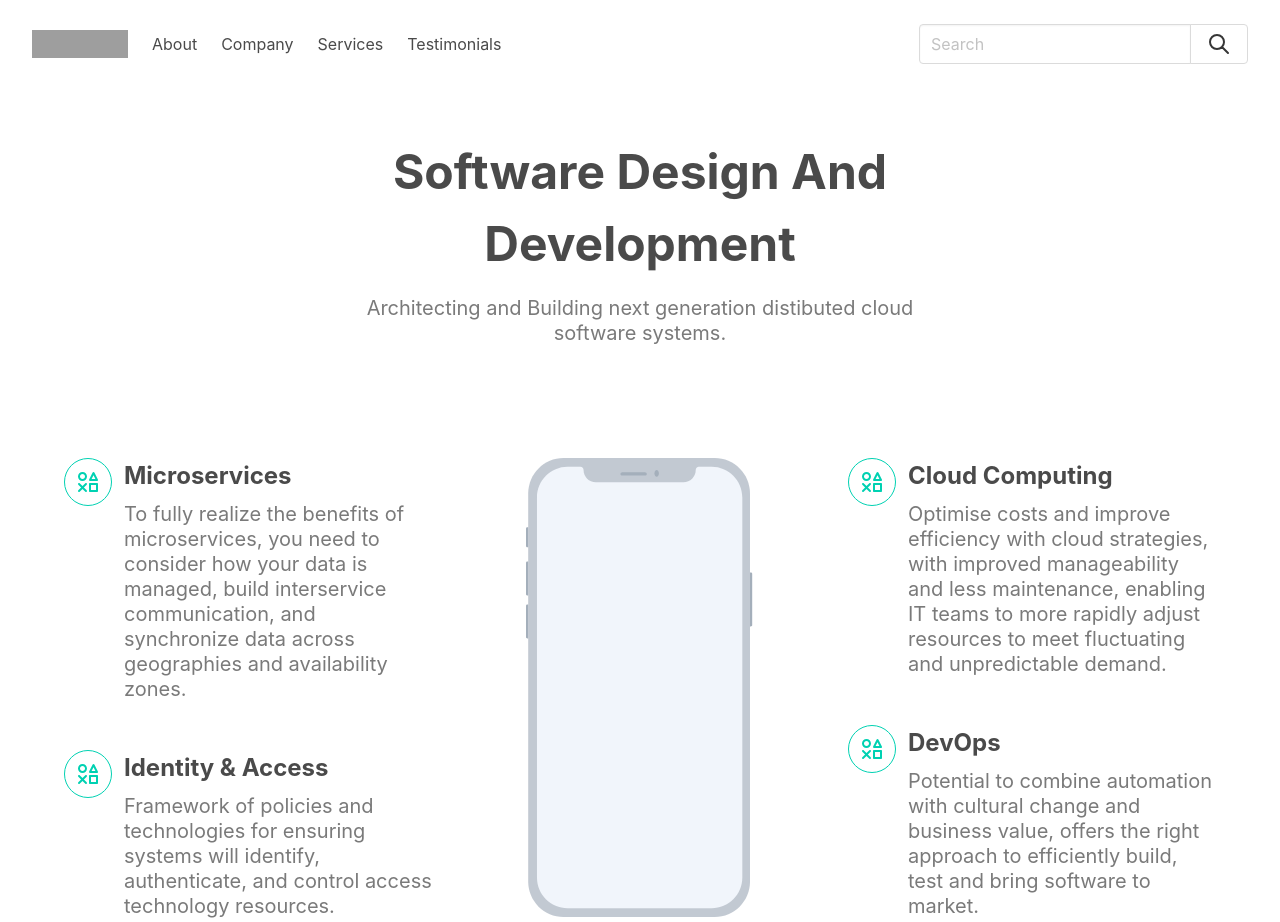
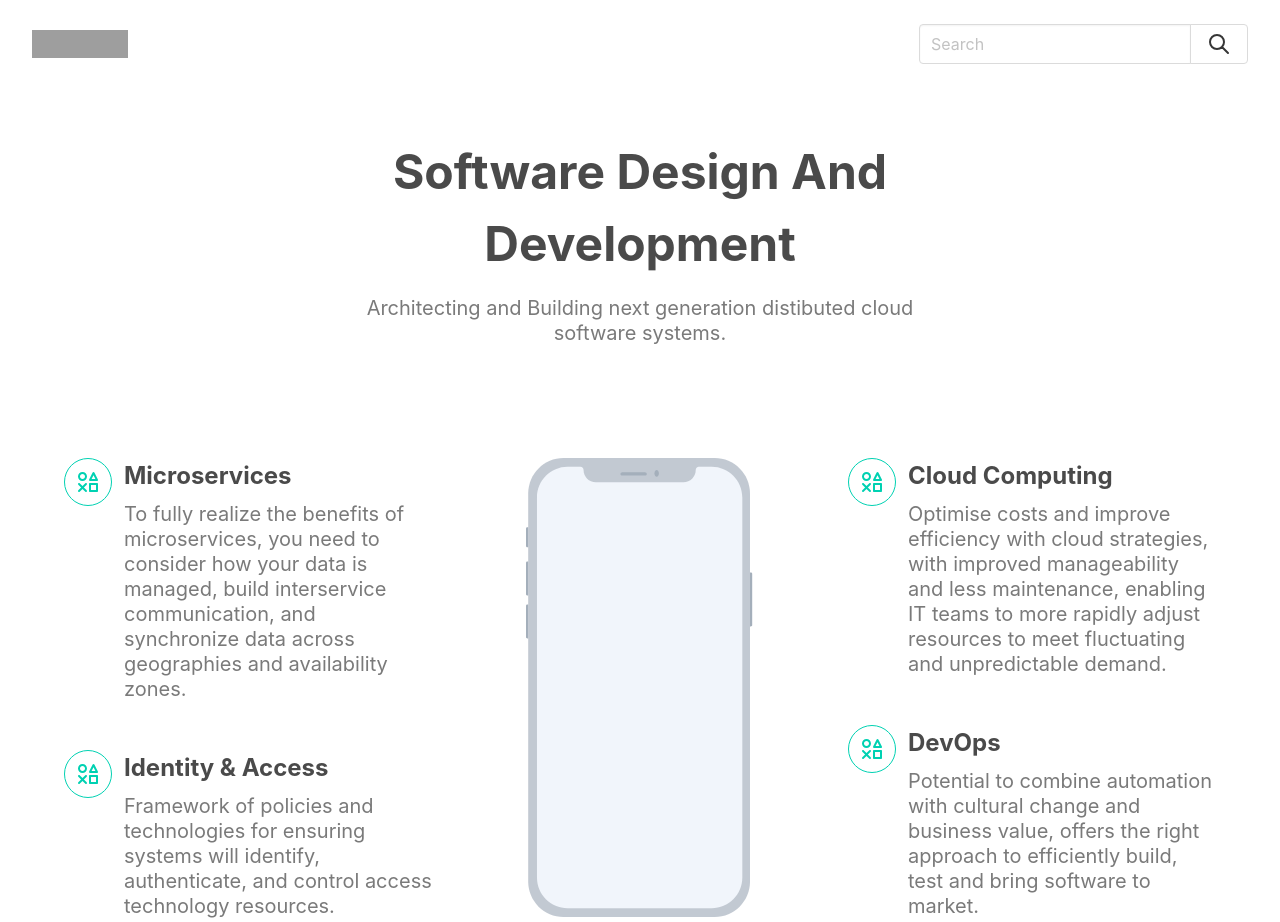
Before and after one commit to rubot99/site.nissisoft, an Eleventy site: page src/index.njk in a window 1280 px wide. Shown: the top 922 px of the page. Built offline with nearby package versions, Linux system fonts and the light colour scheme; Eleventy itself is replaced by a stand-in of ours; files that its build step writes are made by us from their sources; grey boxes are pictures that could not be loaded.

Commit message:
added page

```diff
--- a/src/_includes/layouts/base.njk
+++ b/src/_includes/layouts/base.njk
@@ -27,9 +27,11 @@
           </a>
         </div>
         <div class="navbar-menu">
-          <div class="navbar-start"><a class="navbar-item" href="#">About</a><a class="navbar-item"
-              href="#">Company</a><a class="navbar-item" href="#">Services</a><a class="navbar-item"
-              href="#">Testimonials</a></div>
+          <div class="navbar-start">
+            <!-- <a class="navbar-item" href="#">About</a>
+            <a class="navbar-item" href="#">Company</a><a class="navbar-item" href="#">Services</a>
+            <a class="navbar-item" href="#">Testimonials</a> -->
+        </div>
           <div class="navbar-item">
             <div class="field has-addons">
               <div class="control">
@@ -55,7 +57,7 @@
     <footer class="section">
       <div class="container">
         <div class="pb-5 is-flex is-flex-wrap-wrap is-justify-content-between is-align-items-center">
-          <div class="mr-auto mb-2">
+          <!-- <div class="mr-auto mb-2">
             <a class="is-inline-block" href="#">
               <img class="image" src="https://bulma.io/images/bulma-logo.png" alt="" width="96px"></a>
           </div>
@@ -66,7 +68,7 @@
               <li class="mr-4"><a class="button is-white" href="#">Services</a></li>
               <li><a class="button is-white" href="#">Testimonials</a></li>
             </ul>
-          </div>
+          </div> -->
         </div>
       </div>
       <div class="pt-5" style="border-top: 1px solid #dee2e6;"></div>
```
